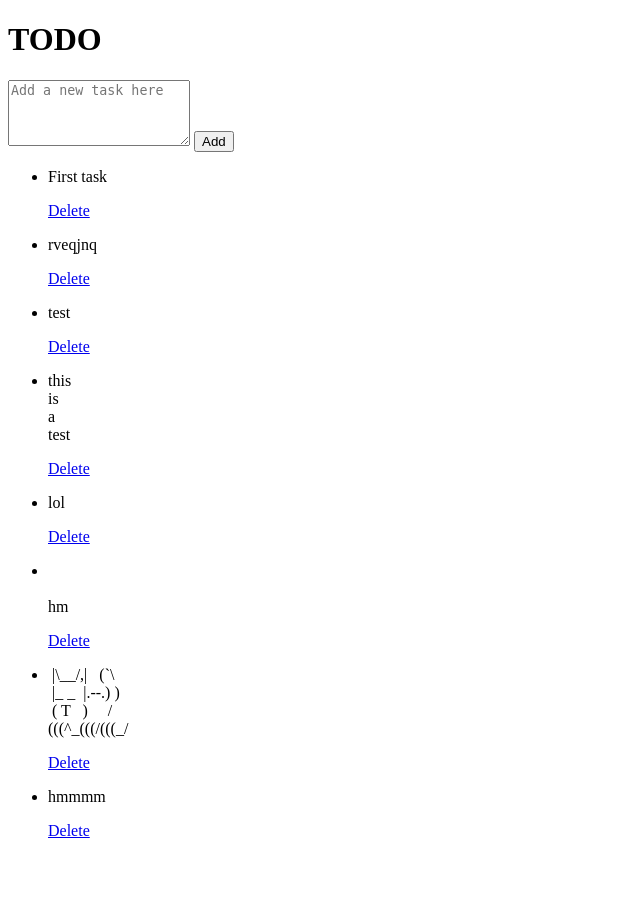
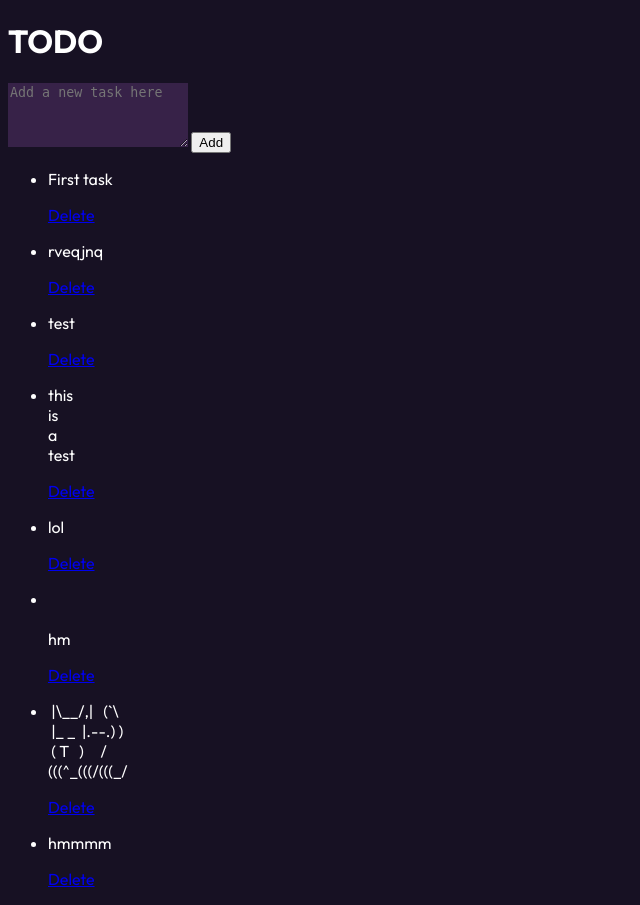
Before and after one commit to mihajlomandic/stickynotes, a Flask app: page / in a window 1280 px wide. Shown: the whole page, without its empty margins (0-640 px from the left). Before the commit the page ends 838 px from the top, so only its background shows below. Run offline with Flask 3, Linux system fonts and the light colour scheme; data comes from the database, SQL or seed files in the repository; both versions use the stored data as it was after the commit.

Commit message:
Added some styling

```diff
--- a/static/styles.css
+++ b/static/styles.css
@@ -1,3 +1,23 @@
+:root {
+    --dark-purple: #171123;
+    --purple: #372248;
+    --dark-blue: #414770;
+    --blue: #5B85AA;
+    --orange: #F46036;
+}
+
+body {
+    background-color: var(--dark-purple);
+    color: white;
+    font-family: "Outfit", sans-serif;
+}
+
+textarea {
+    background-color: var(--purple);
+    border: none;
+    color: white;
+}
+
 .multiline {
     white-space: pre-wrap;
 }
--- a/templates/index.html
+++ b/templates/index.html
@@ -1,9 +1,15 @@
 <!DOCTYPE html>
 <html lang="en">
 <head>
+    <link rel="preconnect" href="https://fonts.googleapis.com">
+    <link rel="preconnect" href="https://fonts.gstatic.com" crossorigin>
+    <link href="https://fonts.googleapis.com/css2?family=Outfit:wght@100..900&display=swap" rel="stylesheet">
+
     <meta charset="UTF-8">
     <meta name="viewport" content="width=device-width, initial-scale=1.0">
+
     <title>TODO</title>
+
     <link rel="stylesheet" href="styles.css">
 </head>
 <body>
```
Also changed, not shown: todo.db.
